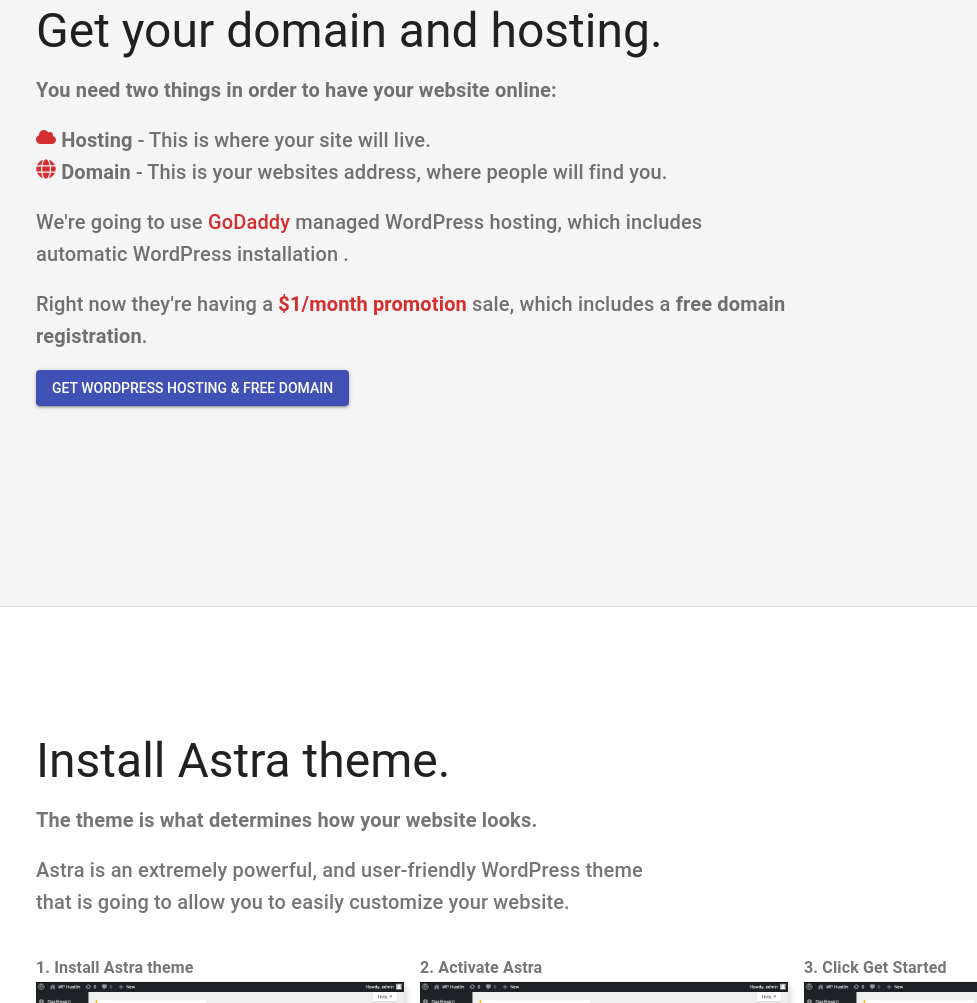
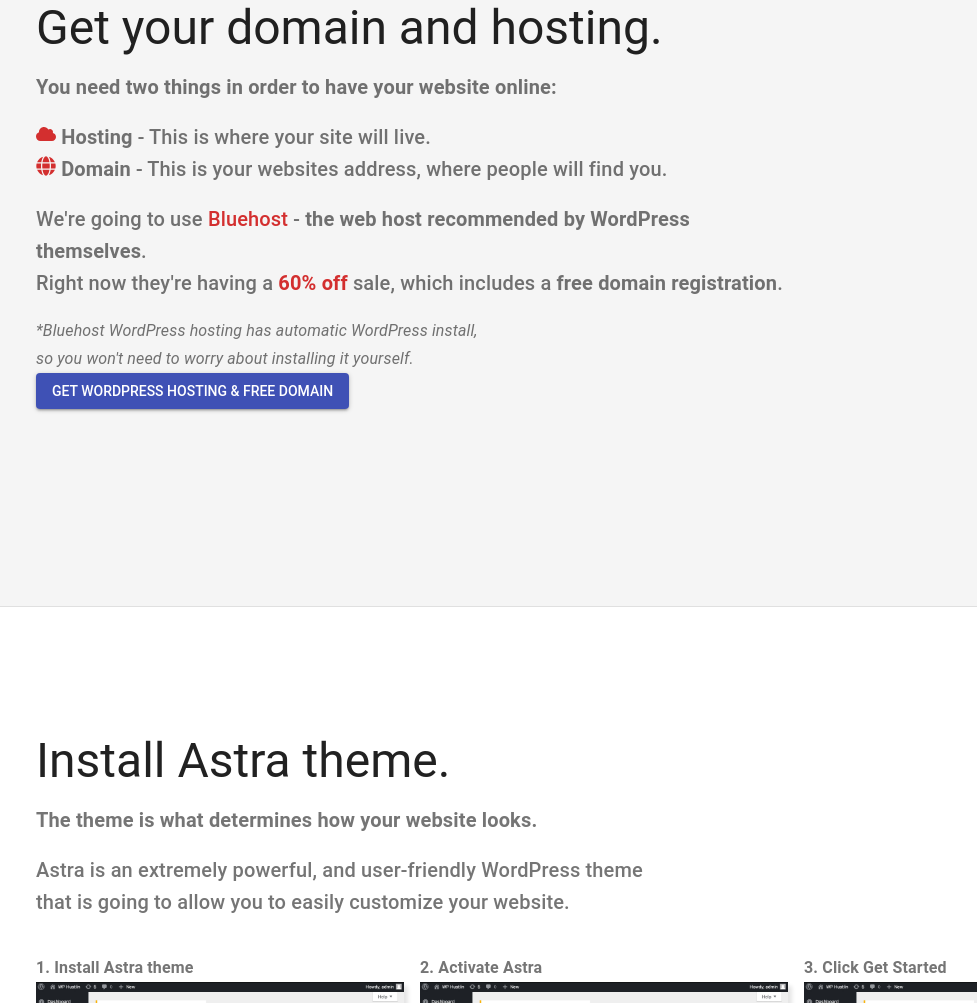
Before and after one commit to jchesterman/noobhustle, a Gatsby site: page /tutorials/how-to-make-a-website in a window 1280 px wide. Shown: the part 1117-2120 px from the top of the page, without its empty margins (36-1013 px from the left). Built offline with nearby package versions, Linux system fonts and the light colour scheme; Gatsby itself is replaced by a stand-in of ours.

Commit message:
fixing bluehost aff link & copy

```diff
--- a/src/pages/tutorials/how-to-make-a-website.js
+++ b/src/pages/tutorials/how-to-make-a-website.js
@@ -213,12 +213,14 @@
                         rel="noopener noreferrer"
                         target="_blank"
                       >
-                        GoDaddy
+                        Bluehost
                       </a>{' '}
-                      managed WordPress hosting, which includes automatic
-                      WordPress installation .
+                      -{' '}
+                      <strong>
+                        the web host recommended by WordPress themselves
+                      </strong>
+                      .
                     </Typography>
-                    <br />
                     <Typography color="textSecondary" variant="h6">
                       Right now they&apos;re having a{' '}
                       <strong>
@@ -227,14 +229,21 @@
                           rel="noopener noreferrer"
                           target="_blank"
                         >
-                          $1/month promotion
+                          60% off
                         </a>
                       </strong>{' '}
                       sale, which includes a{' '}
                       <strong>free domain registration</strong>.
                     </Typography>
                     <br />
-
+                    <Typography color="textSecondary" variant="subtitle1">
+                      <em>
+                        *Bluehost WordPress hosting has automatic WordPress
+                        install,
+                        <br /> so you won&apos;t need to worry about installing
+                        it yourself.
+                      </em>
+                    </Typography>
                     <StyledButton
                       color="primary"
                       href={process.env.BLUEHOST_AFFILIATE_LINK}
```
Also changed, not shown: 2 other files.
